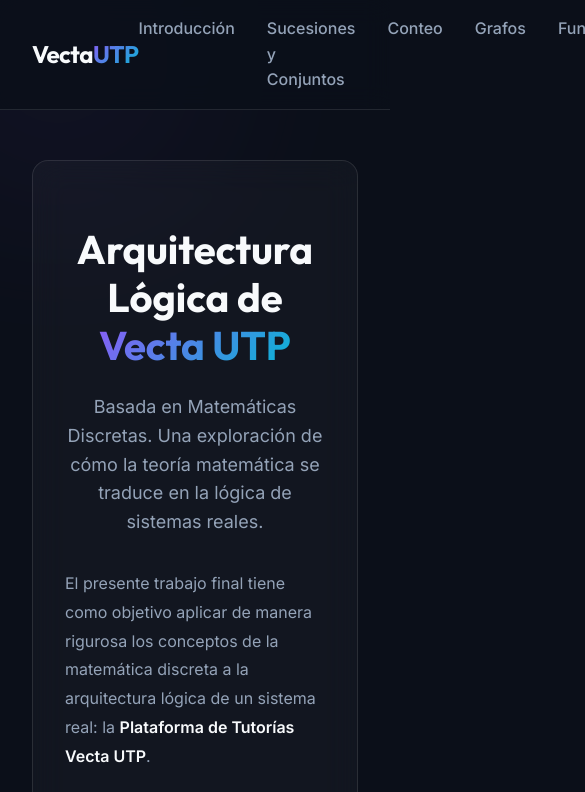
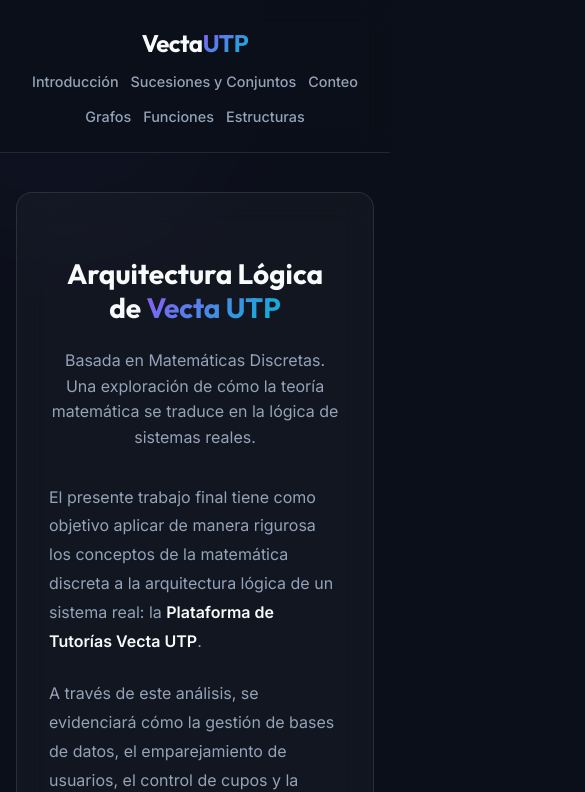
Before and after one commit to Juanlooper/Vecta-UTP-Estructuras-Discretas, a website built with Vite: page index.html in a window 390 px wide. Shown: the top 792 px of the page, 585 px wide, since content can reach past the window. Built offline with nearby package versions, Linux system fonts and the light colour scheme.

Commit message:
Hacer la página responsiva para dispositivos móviles

```diff
--- a/src/style.css
+++ b/src/style.css
@@ -245,3 +245,57 @@ main {
   text-align: center;
   color: var(--text-secondary);
 }
+
+/* Responsive Design for Mobile */
+@media (max-width: 768px) {
+  /* Header adjustments */
+  .app-header .container {
+    flex-direction: column;
+    gap: 0.5rem;
+    padding: 0.5rem 1rem;
+  }
+  .nav-links {
+    flex-wrap: wrap;
+    justify-content: center;
+    gap: 0.75rem;
+    font-size: 0.9rem;
+  }
+  main {
+    padding-top: 8rem;
+  }
+
+  /* Typography and Layout */
+  .section-title {
+    font-size: 1.75rem !important;
+    text-align: center;
+  }
+  .section-subtitle {
+    font-size: 1rem;
+    text-align: center;
+  }
+  .container {
+    padding: 0 1rem;
+  }
+  .glass-panel {
+    padding: 1.5rem 1rem;
+  }
+
+  /* Override hardcoded inline min-widths in components to stack them properly */
+  div[style*="min-width: 150px"],
+  div[style*="min-width: 180px"],
+  div[style*="min-width: 250px"],
+  div[style*="min-width: 280px"],
+  div[style*="min-width: 300px"],
+  div[style*="min-width: 320px"],
+  div[style*="min-width: 350px"],
+  div[style*="min-width: 600px"] {
+    min-width: 100% !important;
+    width: 100% !important;
+    flex: 1 1 100% !important;
+  }
+
+  /* Ensure prototype mockup header flexes well */
+  div[style*="justify-content: space-between"] {
+    justify-content: center !important;
+  }
+}
```
